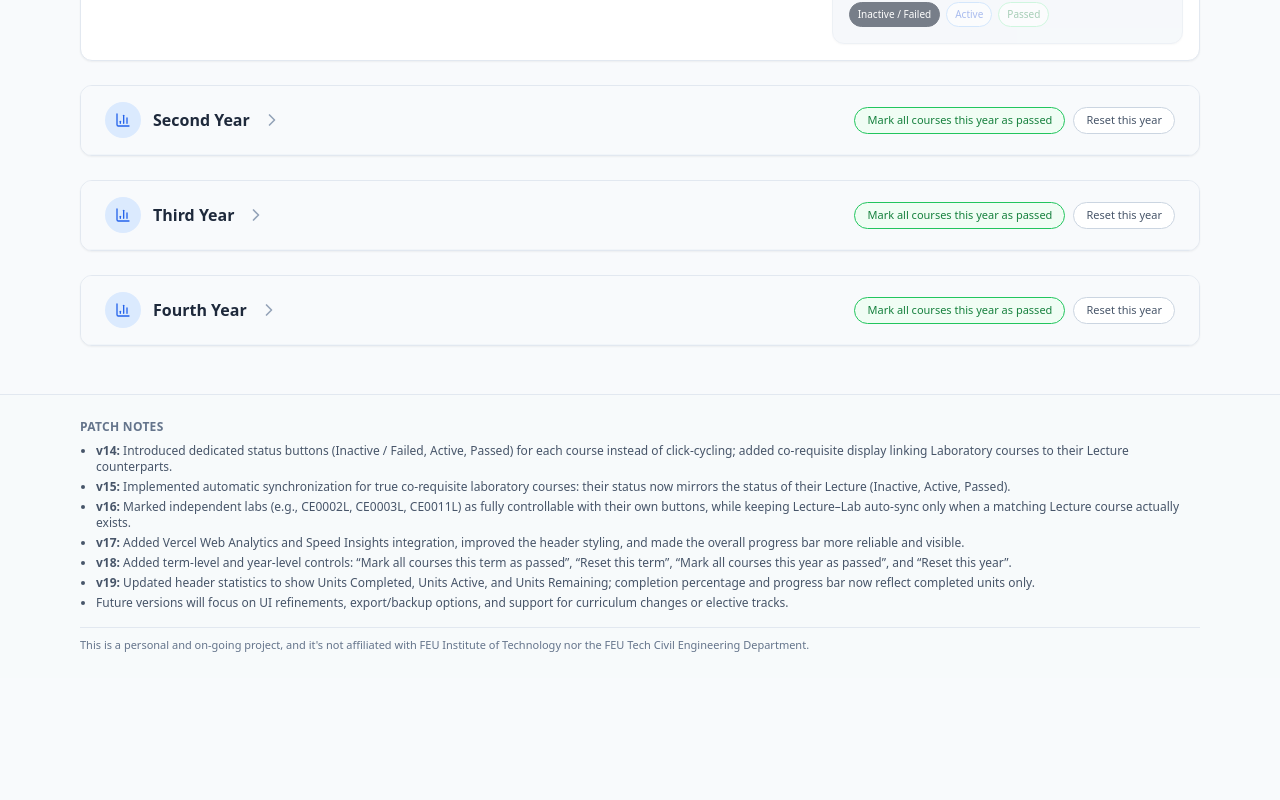
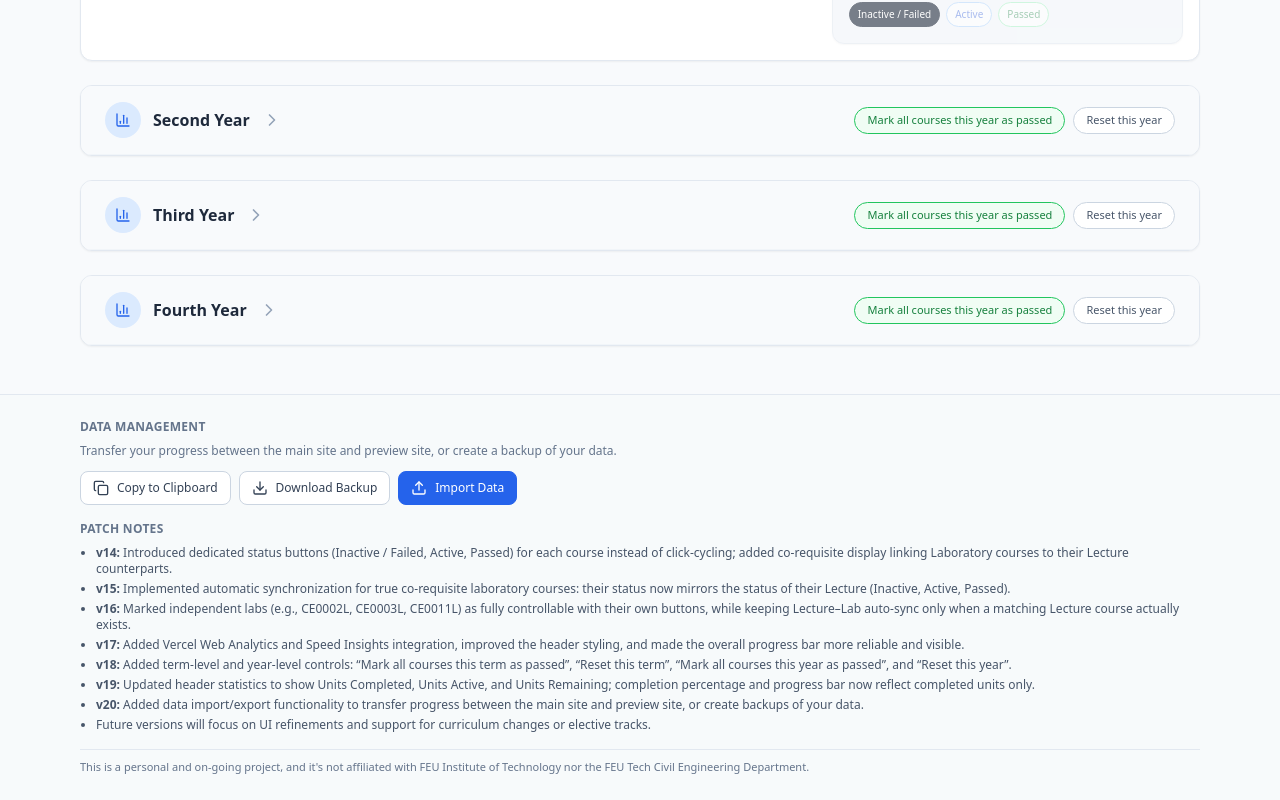
Before and after one commit to AceAligora/Builders-Progress, a React (Vite) app: page / in a window 1280 px wide. Shown: the part 1751-2551 px from the top of the page. Before the commit the page ends 2429 px from the top, so only its background shows below. Built offline with nearby package versions, Linux system fonts and the light colour scheme.

Commit message:
Add data import/export functionality for localStorage
Co-authored-by: AceAligora <74486774+AceAligora@users.noreply.github.com>

```diff
--- a/package.json
+++ b/package.json
@@ -8,6 +8,8 @@
     "preview": "vite preview"
   },
   "dependencies": {
+    "@vercel/analytics": "^1.5.0",
+    "@vercel/speed-insights": "^1.2.0",
     "lucide-react": "^0.473.0",
     "react": "^18.3.1",
     "react-dom": "^18.3.1"
--- a/src/App.jsx
+++ b/src/App.jsx
@@ -1,4 +1,4 @@
-import React, { useState, useEffect } from "react";
+import React, { useState, useEffect, useRef } from "react";
 import {
   Check,
   Lock,
@@ -7,6 +7,10 @@ import {
   BarChart3,
   ChevronRight,
   GraduationCap,
+  Download,
+  Upload,
+  Copy,
+  X,
 } from "lucide-react";
 import { Analytics } from "@vercel/analytics/react";
 import { SpeedInsights } from "@vercel/speed-insights/react";
@@ -214,6 +218,10 @@ const App = () => {
   const [courseStatus, setCourseStatus] = useState({});
   const [errorMsg, setErrorMsg] = useState("");
   const [expandedYear, setExpandedYear] = useState("First Year");
+  const [showImportModal, setShowImportModal] = useState(false);
+  const [importText, setImportText] = useState("");
+  const [successMsg, setSuccessMsg] = useState("");
+  const fileInputRef = useRef(null);
 
   useEffect(() => {
     const savedData = localStorage.getItem("ce_tracker_data_v2");
@@ -375,6 +383,85 @@ const App = () => {
     });
   };
 
+  // Export data to clipboard
+  const exportToClipboard = async () => {
+    try {
+      const data = localStorage.getItem("ce_tracker_data_v2") || "{}";
+      await navigator.clipboard.writeText(data);
+      setSuccessMsg("Data copied to clipboard! You can now paste it on the other site.");
+      setTimeout(() => setSuccessMsg(""), 4000);
+    } catch {
+      setErrorMsg("Failed to copy to clipboard. Please try the download option.");
+      setTimeout(() => setErrorMsg(""), 3000);
+    }
+  };
+
+  // Export data as downloadable JSON file
+  const exportToFile = () => {
+    const data = localStorage.getItem("ce_tracker_data_v2") || "{}";
+    const blob = new Blob([data], { type: "application/json" });
+    const url = URL.createObjectURL(blob);
+    const a = document.createElement("a");
+    a.href = url;
+    a.download = `builders-progress-backup-${new Date().toISOString().split("T")[0]}.json`;
+    document.body.appendChild(a);
+    a.click();
+    document.body.removeChild(a);
+    URL.revokeObjectURL(url);
+    setSuccessMsg("Data exported successfully!");
+    setTimeout(() => setSuccessMsg(""), 3000);
+  };
+
+  // Import data from pasted text
+  const importFromText = () => {
+    try {
+      const parsed = JSON.parse(importText.trim());
+      if (typeof parsed !== "object" || parsed === null) {
+        throw new Error("Invalid format");
+      }
+      const synced = syncLabsWithLectures(parsed);
+      setCourseStatus(synced);
+      setShowImportModal(false);
+      setImportText("");
+      setSuccessMsg("Data imported successfully!");
+      setTimeout(() => setSuccessMsg(""), 3000);
+    } catch {
+      setErrorMsg("Invalid data format. Please paste valid JSON data.");
+      setTimeout(() => setErrorMsg(""), 3000);
+    }
+  };
+
+  // Import data from file
+  const handleFileUpload = (event) => {
+    const file = event.target.files?.[0];
+    if (!file) return;
+
+    const reader = new FileReader();
+    reader.onload = (e) => {
+      try {
+        const content = e.target?.result;
+        const parsed = JSON.parse(content);
+        if (typeof parsed !== "object" || parsed === null) {
+          throw new Error("Invalid format");
+        }
+        const synced = syncLabsWithLectures(parsed);
+        setCourseStatus(synced);
+        setShowImportModal(false);
+        setImportText("");
+        setSuccessMsg("Data imported successfully from file!");
+        setTimeout(() => setSuccessMsg(""), 3000);
+      } catch {
+        setErrorMsg("Invalid file format. Please select a valid backup file.");
+        setTimeout(() => setErrorMsg(""), 3000);
+      }
+    };
+    reader.readAsText(file);
+    // Reset file input
+    if (fileInputRef.current) {
+      fileInputRef.current.value = "";
+    }
+  };
+
   const totalUnits = CURRICULUM_DATA.reduce(
     (acc, year) =>
       acc +
@@ -513,6 +600,70 @@ const App = () => {
             <div className="fixed top-6 left-1/2 transform -translate-x-1/2 bg-white border-l-4 border-red-500 text-slate-700 px-6 py-4 rounded-r shadow-2xl z-50 flex items-center">
               <AlertCircle className="w-5 h-5 mr-3 text-red-500" />
               <span className="font-medium">{errorMsg}</span>
+            </div>
+          )}
+
+          {successMsg && (
+            <div className="fixed top-6 left-1/2 transform -translate-x-1/2 bg-white border-l-4 border-green-500 text-slate-700 px-6 py-4 rounded-r shadow-2xl z-50 flex items-center">
+              <Check className="w-5 h-5 mr-3 text-green-500" />
+              <span className="font-medium">{successMsg}</span>
+            </div>
+          )}
+
+          {/* Import Modal */}
+          {showImportModal && (
+            <div className="fixed inset-0 bg-black/50 flex items-center justify-center z-50 p-4">
+              <div className="bg-white rounded-xl shadow-2xl max-w-md w-full p-6">
+                <div className="flex justify-between items-center mb-4">
+                  <h3 className="text-lg font-semibold text-slate-800">Import Data</h3>
+                  <button
+                    onClick={() => {
+                      setShowImportModal(false);
+                      setImportText("");
+                    }}
+                    className="text-slate-400 hover:text-slate-600"
+                  >
+                    <X className="w-5 h-5" />
+                  </button>
+                </div>
+
+                <p className="text-sm text-slate-600 mb-4">
+                  Paste your exported data below, or upload a backup file to restore your progress.
+                </p>
+
+                <textarea
+                  value={importText}
+                  onChange={(e) => setImportText(e.target.value)}
+                  placeholder='Paste your JSON data here (e.g., {"COE0001":"passed",...})'
+                  className="w-full h-32 p-3 border border-slate-300 rounded-lg text-sm font-mono resize-none focus:ring-2 focus:ring-blue-500 focus:border-blue-500"
+                />
+
+                <div className="flex gap-2 mt-4">
+                  <button
+                    onClick={importFromText}
+                    disabled={!importText.trim()}
+                    className="flex-1 bg-blue-600 text-white py-2 px-4 rounded-lg text-sm font-medium hover:bg-blue-700 transition disabled:opacity-50 disabled:cursor-not-allowed"
+                  >
+                    Import from Text
+                  </button>
+                  <label className="flex-1">
+                    <input
+                      type="file"
+                      ref={fileInputRef}
+                      accept=".json"
+                      onChange={handleFileUpload}
+                      className="hidden"
+                    />
+                    <span className="block w-full text-center bg-slate-100 text-slate-700 py-2 px-4 rounded-lg text-sm font-medium hover:bg-slate-200 transition cursor-pointer">
+                      Upload File
+                    </span>
+                  </label>
+                </div>
+
+                <p className="text-xs text-slate-400 mt-4 text-center">
+                  This will replace your current progress data.
+                </p>
+              </div>
             </div>
           )}
 
@@ -824,6 +975,39 @@ const App = () => {
         {/* PATCH NOTES + FOOTER */}
         <div className="w-full border-t border-slate-200 bg-slate-50/80">
           <div className="max-w-6xl mx-auto px-4 py-6 space-y-4 text-sm text-slate-600">
+            {/* Data Management Section */}
+            <section>
+              <h2 className="text-xs font-semibold uppercase tracking-wide text-slate-500 mb-2">
+                DATA MANAGEMENT
+              </h2>
+              <p className="text-xs text-slate-500 mb-3">
+                Transfer your progress between the main site and preview site, or create a backup of your data.
+              </p>
+              <div className="flex flex-wrap gap-2">
+                <button
+                  onClick={exportToClipboard}
+                  className="inline-flex items-center gap-2 px-3 py-2 bg-white border border-slate-300 rounded-lg text-xs font-medium text-slate-700 hover:bg-slate-50 hover:border-slate-400 transition"
+                >
+                  <Copy className="w-4 h-4" />
+                  Copy to Clipboard
+                </button>
+                <button
+                  onClick={exportToFile}
+                  className="inline-flex items-center gap-2 px-3 py-2 bg-white border border-slate-300 rounded-lg text-xs font-medium text-slate-700 hover:bg-slate-50 hover:border-slate-400 transition"
+                >
+                  <Download className="w-4 h-4" />
+                  Download Backup
+                </button>
+                <button
+                  onClick={() => setShowImportModal(true)}
+                  className="inline-flex items-center gap-2 px-3 py-2 bg-blue-600 border border-blue-600 rounded-lg text-xs font-medium text-white hover:bg-blue-700 transition"
+                >
+                  <Upload className="w-4 h-4" />
+                  Import Data
+                </button>
+              </div>
+            </section>
+
             {/* Patch notes */}
             <section>
               <h2 className="text-xs font-semibold uppercase tracking-wide text-slate-500 mb-2">
@@ -864,9 +1048,13 @@ const App = () => {
                   percentage and progress bar now reflect completed units only.
                 </li>
                 <li>
-                  Future versions will focus on UI refinements, export/backup
-                  options, and support for curriculum changes or elective
-                  tracks.
+                  <strong>v20:</strong> Added data import/export functionality to
+                  transfer progress between the main site and preview site, or
+                  create backups of your data.
+                </li>
+                <li>
+                  Future versions will focus on UI refinements and support for
+                  curriculum changes or elective tracks.
                 </li>
               </ul>
             </section>
```
Also changed, not shown: 2 other files (tests, documents, lock files or other folders).
